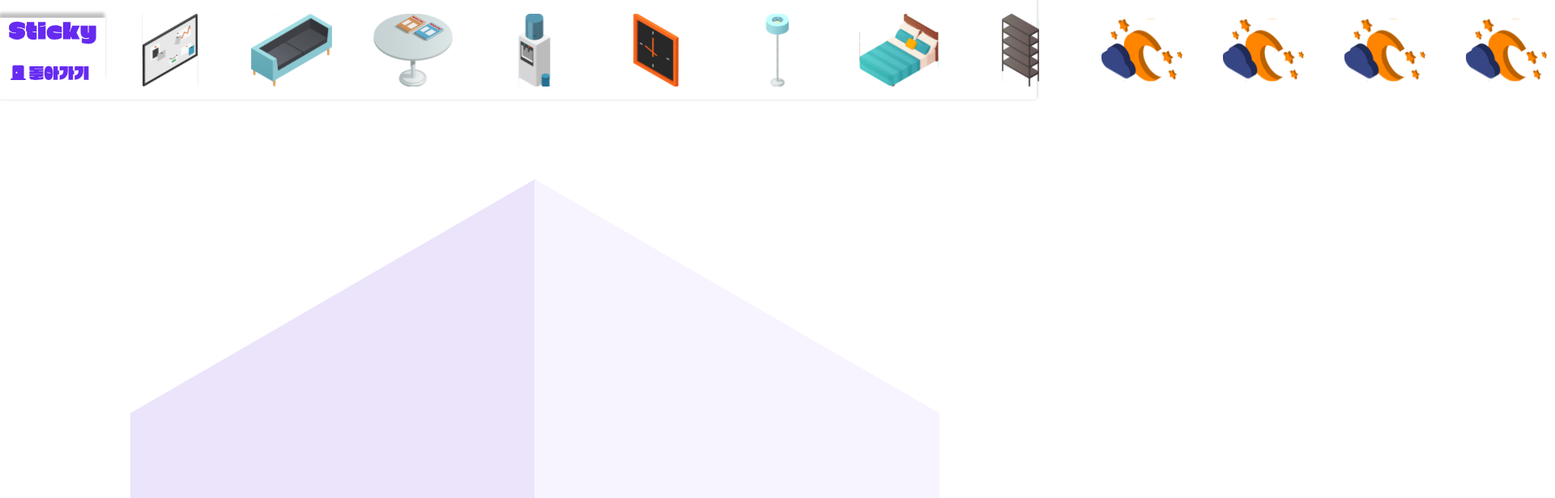
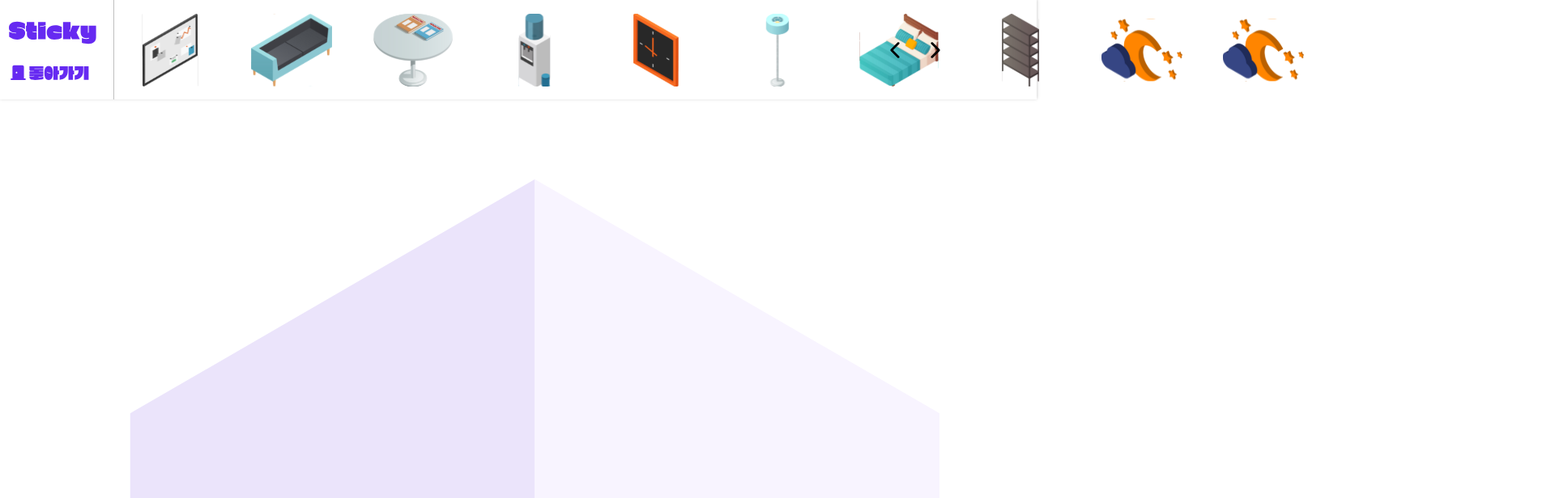
Before and after one commit to Sticky-APP/Sticky-Frontend, a Next.js app: page /space in a window 1280 px wide. Shown: the top 616 px of the page at 81% size, 1920 px wide, since content can reach past the window. Built offline with nearby package versions, Linux system fonts and the light colour scheme.

Commit message:
feat(space): 스티커 페이징

```diff
--- a/components/space/Header.tsx
+++ b/components/space/Header.tsx
@@ -1,4 +1,6 @@
+import { useEffect, useState } from "react";
 import { BackIcon } from "@/assets";
+import { IoIosArrowBack, IoIosArrowForward } from "react-icons/io";
 import Image, { StaticImageData } from "next/image";
 import styled from "styled-components";
 import * as Icons from "@/assets/";
@@ -6,6 +8,7 @@ import Link from "next/link";
 import Item from "./Item";
 
 const testData = [
+  [
     {
       id: 1,
       src: Icons.WhiteBoard,
@@ -46,6 +49,8 @@ const testData = [
       id: 10,
       src: Icons.Moon,
     },
+  ],
+  [
     {
       id: 11,
       src: Icons.Moon,
@@ -74,53 +79,108 @@ const testData = [
       id: 17,
       src: Icons.Moon,
     },
+  ],
 ];
 
 export default function Header() {
+  const [page, setPage] = useState(0);
+  const [front, setFront] = useState(false);
+  const [back, setBack] = useState(false);
+
+  useEffect(() => {
+    if (page === testData.length - 1) {
+      setBack(true);
+    } else {
+      setBack(false);
+    }
+    if (page === 0) {
+      setFront(true);
+    } else {
+      setFront(false);
+    }
+  }, [page]);
+
   return (
     <HeaderContainer>
       <ImageContainer href="/main">
         <Image fill src={BackIcon} alt="icon" />
       </ImageContainer>
+      <Line />
       <ItemContainer>
-        {testData.map((value: { id: number; src: StaticImageData }) => {
+        {testData[page].map((value: { id: number; src: StaticImageData }) => {
           return <Item key={value.id} item={value.src} />;
         })}
       </ItemContainer>
+      <ButtonContainer>
+        <ArrowButton
+          type="button"
+          onClick={() => setPage((prev) => prev - 1)}
+          disabled={front}
+        >
+          <IoIosArrowBack size={30} />
+        </ArrowButton>
+        <ArrowButton
+          type="button"
+          onClick={() => setPage((prev) => prev + 1)}
+          disabled={back}
+        >
+          <IoIosArrowForward size={30} />
+        </ArrowButton>
+      </ButtonContainer>
     </HeaderContainer>
   );
 }
 
-const HeaderContainer = styled.div`
-  display: flex;
-  align-items: center;
+const Line = styled.li`
+  width: 1px;
+  height: 123px;
+  background-color: rgba(0, 0, 0, 0.25);
+  position: absolute;
+  left: 140px;
+  list-style: none;
+`;
+
+const HeaderContainer = styled.header`
   position: relative;
   height: 123px;
   width: 100%;
   box-shadow: 0px -1px 4px rgba(0, 0, 0, 0.25);
-  padding: 1rem 0;
-  &::-webkit-scrollbar {
-    display: none;
-  }
+  display: flex;
+  align-items: center;
 `;
 
 const ImageContainer = styled(Link)`
-  position: fixed;
   z-index: 2;
   cursor: pointer;
   background: #ffffff;
-  box-shadow: -1px -6px 4px rgba(0, 0, 0, 0.25);
-  display: flex;
-  justify-content: center;
-  align-items: center;
-  position: absolute;
   width: 130px;
   height: 80px;
+  position: absolute;
 `;
 
 const ItemContainer = styled.div`
   display: flex;
   align-items: center;
   padding-left: 130px;
-  z-index: 9999999999;
 `;
+
+const ButtonContainer = styled.div`
+  width: 100px;
+  display: flex;
+  align-items: center;
+  height: 100px;
+  position: absolute;
+  right: 100px;
+`;
+
+const ArrowButton = styled.button`
+  width: 50px;
+  height: 50px;
+  display: flex;
+  justify-content: center;
+  align-items: center;
+  border-radius: 20px;
+  &:hover {
+    background-color: lightgray;
+  }
+`;
--- a/components/space/Item.tsx
+++ b/components/space/Item.tsx
@@ -18,7 +18,6 @@ const ItemContainer = styled.div`
   width: 120px;
   height: 100%;
   margin-left: 30px;
-  z-index: 999;
 `;
 
 const Test = styled(Image)`
--- a/package.json
+++ b/package.json
@@ -21,6 +21,7 @@
     "react-dom": "18.2.0",
     "react-draggable": "^4.4.5",
     "react-hook-form": "^7.41.5",
+    "react-icons": "^4.9.0",
     "recoil": "^0.7.6",
     "styled-components": "^5.3.8"
   },
```
Also changed, not shown: 1 other file (tests, documents, lock files or other folders). Lines whose indentation alone changed are shown as unchanged.
